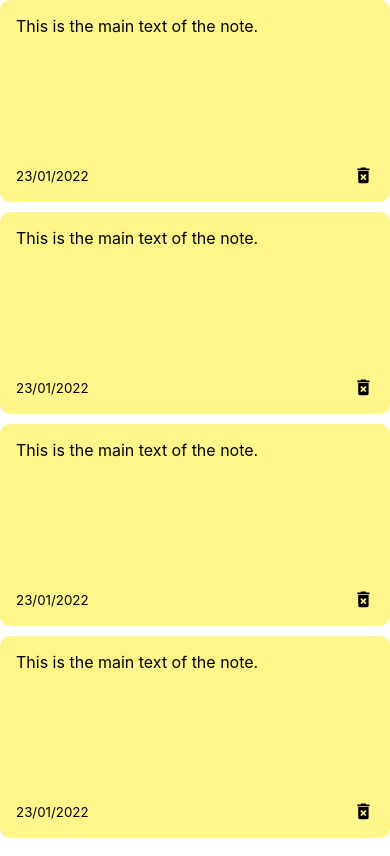
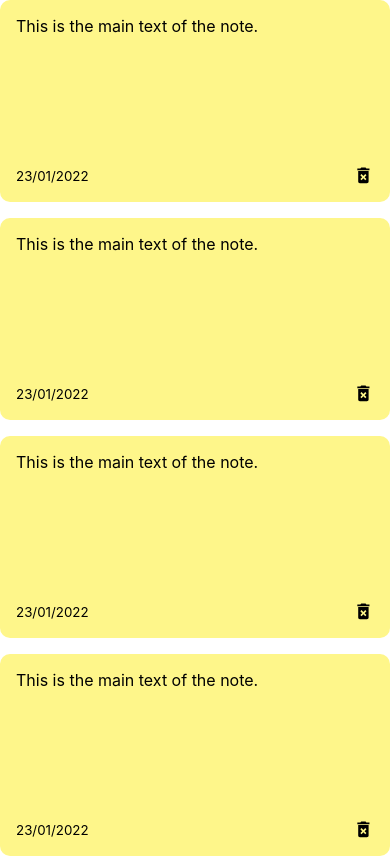
Before and after one commit to DeadManLogan/QNotes, a React (Create React App) app: page / in a window 390 px wide. Built offline with nearby package versions, Linux system fonts and the light colour scheme.

Commit message:
Added css grid to make note components responsive

```diff
--- a/src/components/NotesList.js
+++ b/src/components/NotesList.js
@@ -4,7 +4,7 @@ import Note from './Note';
 // modify them using css
 const NotesList = () => {
     return (
-        <div className='notes-List'>
+        <div className='notes-list'>
             <Note />
             <Note />
             <Note />
--- a/src/index.css
+++ b/src/index.css
@@ -12,9 +12,18 @@ code {
     monospace;
 }
 
+/* css grid will help use make the note components responsive */
+.notes-list{
+  display: grid;
+  /* grid gap gives spacing between components */
+  grid-gap: 1rem;
+  /* auto-fit resizes the column size based on minmax. fr is fractional unit which means.
+  the space that is available */
+  grid-template-columns: repeat(auto-fit, minmax(250px, 1fr));
+}
+
 .note{
   background-color: #fef68a;
-  margin-bottom: 10px;
   border-radius: 10px;
   padding: 1rem;
   min-height: 170px;
```
